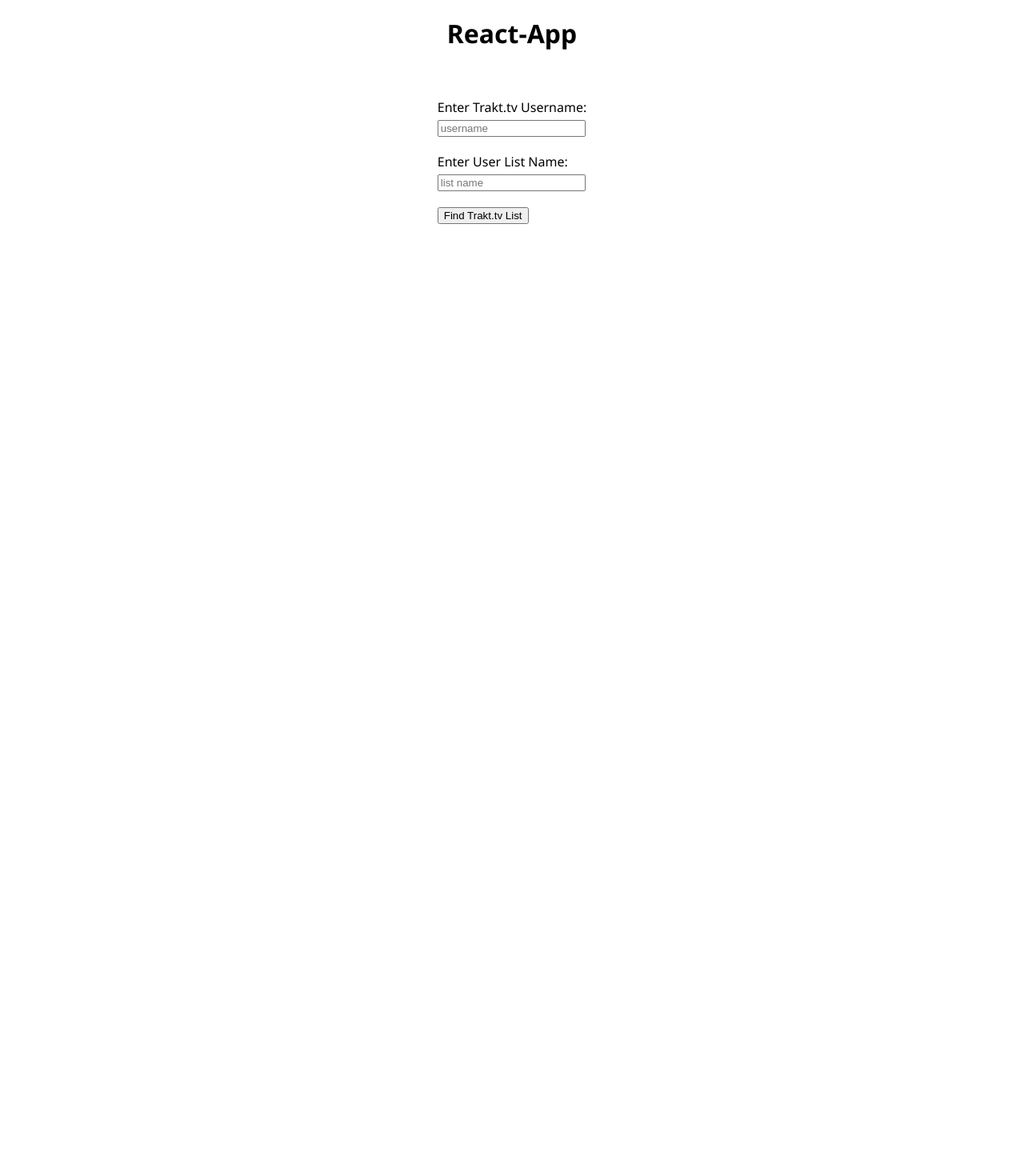
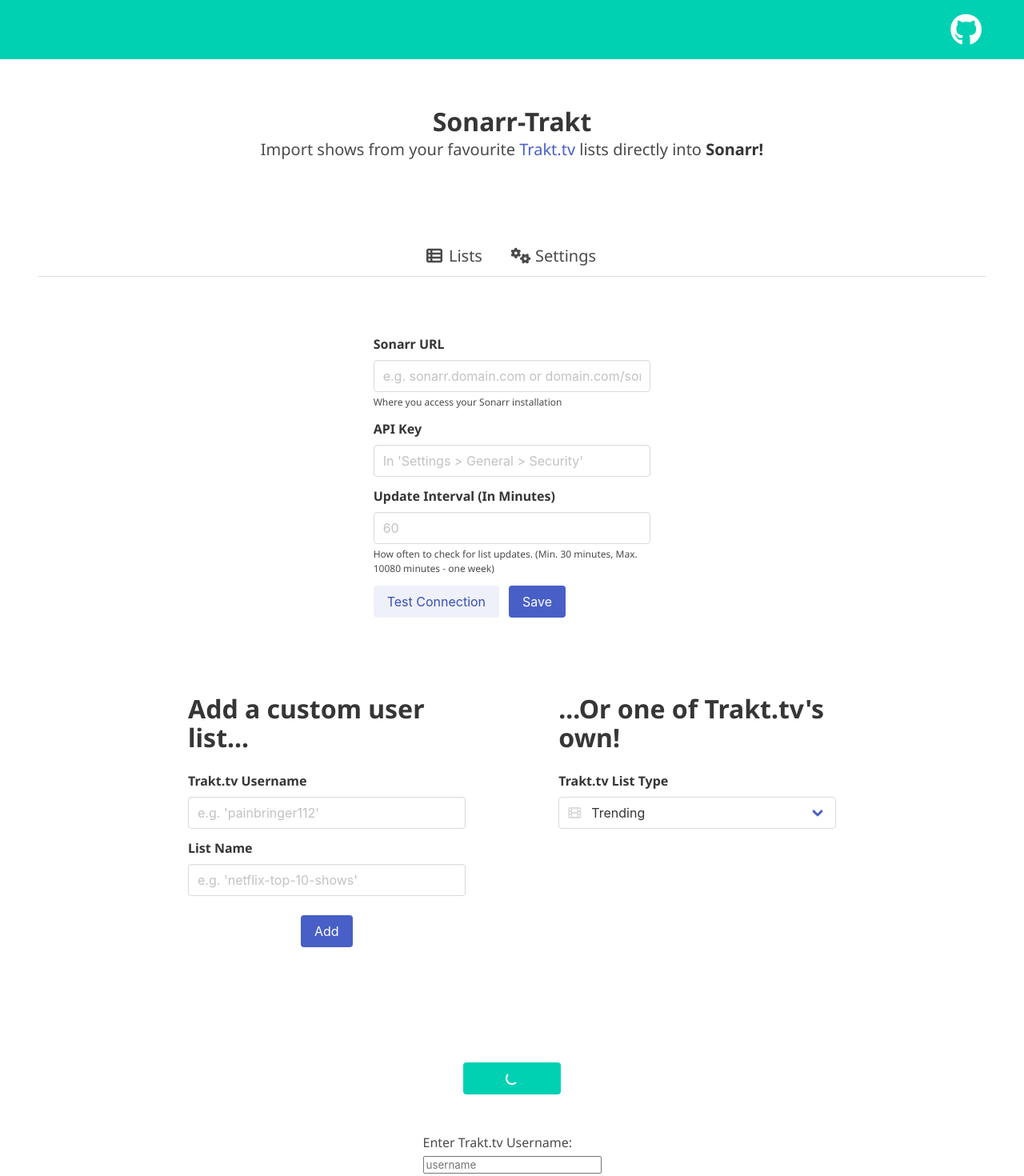
Before and after one commit to christophercatt/listarr, a React (Create React App) app: page / in a window 1280 px wide. Shown: the top 1470 px of the page at 80% size. Before the commit the page ends 800 px from the top, so only its background shows below. Built offline with nearby package versions, Linux system fonts and the light colour scheme.

Commit message:
Initial integration of BulmaCSS for frontend, implemented settings and initial list components

```diff
--- a/public/index.html
+++ b/public/index.html
@@ -28,6 +28,14 @@
       work correctly both with client-side routing and a non-root public URL.
       Learn how to configure a non-root public URL by running `npm run build`.
     -->
+    <link
+      rel="stylesheet"
+      href="https://cdn.jsdelivr.net/npm/bulma@0.9.0/css/bulma.min.css"
+    />
+    <script
+      src="https://kit.fontawesome.com/cbd873f7df.js"
+      crossorigin="anonymous"
+    ></script>
     <title>React App</title>
   </head>
   <body>
--- a/src/App.js
+++ b/src/App.js
@@ -1,6 +1,11 @@
 import React from "react";
 import axios from "axios";
 import "./styles.css";
+import Card from "./components/Card.jsx";
+import Navbar from "./components/Navbar.jsx";
+import Tabs from "./components/Tabs.jsx";
+import Settings from "./components/Settings.jsx";
+import AddList from "./components/AddList.jsx";
 
 export default class App extends React.Component {
   constructor() {
@@ -22,15 +27,41 @@
     console.log("shows = " + this.state.shows);
     shows = shows.map(function (s, index) {
       console.log(s);
-      return (
-        <li key={index}>
-          <span className="title">{s.show.title}</span>
-        </li>
-      );
+      return <Card name={s.show.title} />;
     });
     return (
+      <div>
+        <Navbar />
+
+        <section className="section">
+          <div className="container pt-3 has-text-centered">
+            <h1 className="title">Sonarr-Trakt</h1>
+            <p className="subtitle">
+              Import shows from your favourite <a href="#">Trakt.tv</a> lists
+              directly into <strong>Sonarr!</strong>
+            </p>
+          </div>
+        </section>
+
+        <section className="section">
+          <Tabs />
+          <Settings />
+          <AddList />
+        </section>
+
+        <section className="section">
+          <div className="columns is-centered">
+            <div className="column is-half">
+              <div className="buttons is-centered">
+                <button className="button is-primary is-loading">
+                  Add a show
+                </button>
+              </div>
+            </div>
+          </div>
+        </section>
+
         <div id="content">
-        <h1>React-App</h1>
           <form id="search" onSubmit={this.handleSubmit}>
             <label>Enter Trakt.tv Username:</label>
             <input type="text" ref="user" placeholder="username" required />
@@ -38,7 +69,10 @@
             <input type="text" ref="list" placeholder="list name" required />
             <input type="submit" value="Find Trakt.tv List" />
           </form>
-        <ul>{shows}</ul>
+          <div className="container">
+            <div className="columns is-multiline">{shows}</div>
+          </div>
+        </div>
       </div>
     );
   }
--- /dev/null
+++ b/src/components/AddList.jsx
@@ -0,0 +1,62 @@
+import React from "react";
+
+const AddList = () => {
+  return (
+    <section className="section">
+      <div className="columns is-centered">
+        <div className="column is-one-third">
+          <h3 className="title">Add a custom user list...</h3>
+          <div className="field">
+            <label className="label">Trakt.tv Username</label>
+            <div className="control">
+              <input
+                type="text"
+                className="input"
+                placeholder="e.g. 'painbringer112'"
+              />
+            </div>
+          </div>
+          <div className="field">
+            <label className="label">List Name</label>
+            <div className="control">
+              <input
+                type="text"
+                className="input"
+                placeholder="e.g. 'netflix-top-10-shows'"
+              />
+            </div>
+          </div>
+          <div className="field">
+            <div className="control">
+              <div className="buttons is-centered">
+                <button className="button is-link  mt-3">Add</button>
+              </div>
+            </div>
+          </div>
+        </div>
+        <div className="column is-one-third is-offset-1">
+          <h3 className="title">...Or one of Trakt.tv's own!</h3>
+          <div class="field">
+            <label htmlFor="" className="label">
+              Trakt.tv List Type
+            </label>
+            <p class="control has-icons-left is-expanded">
+              <span class="select is-fullwidth">
+                <select>
+                  <option selected>Trending</option>
+                  <option>Popular</option>
+                  <option>Anticipated</option>
+                </select>
+              </span>
+              <span class="icon is-small is-left">
+                <i class="fas fa-film"></i>
+              </span>
+            </p>
+          </div>
+        </div>
+      </div>
+    </section>
+  );
+};
+
+export default AddList;
--- /dev/null
+++ b/src/components/Card.jsx
@@ -0,0 +1,13 @@
+import React from "react";
+
+const Card = (props) => {
+  return (
+    <div className="column is-one-third">
+      <div className="box">
+        <h5 className="subtitle">{props.name}</h5>
+      </div>
+    </div>
+  );
+};
+
+export default Card;
--- /dev/null
+++ b/src/components/Navbar.jsx
@@ -0,0 +1,42 @@
+import React from "react";
+
+const Navbar = () => {
+  return (
+    /*<div className="container">
+      <nav class="navbar" role="navigation" aria-label="main navigation">
+        <div class="navbar-brand">
+          <div className="navbar-item">
+            <h3 className="title">Sonarr-Trakt</h3>
+          </div>
+        </div>
+
+        <div id="navMenu" class="navbar-menu is-active">
+          <div className="navbar-start"></div>
+          <div class="navbar-end">
+            <div class="navbar-item">
+              <div class="buttons">
+                <a class="button is-light is-medium">
+                  <i class="fas fa-cogs"></i>
+                </a>
+              </div>
+            </div>
+          </div>
+        </div>
+      </nav>
+    </div>*/
+    <div className="container is-fluid py-3 has-background-primary">
+      <div className="level is-mobile">
+        <div className="level-left"></div>
+        <div className="level-right">
+          <div className="level-item">
+            <button className="button is-primary is-medium">
+              <i className="fab fa-2x fa-github"></i>
+            </button>
+          </div>
+        </div>
+      </div>
+    </div>
+  );
+};
+
+export default Navbar;
--- /dev/null
+++ b/src/components/Settings.jsx
@@ -0,0 +1,62 @@
+import React from "react";
+
+const Settings = () => {
+  return (
+    <section className="section">
+      <div className="columns is-centered">
+        <div className="column is-one-third">
+          <div className="field">
+            <label className="label">Sonarr URL</label>
+            <div className="control">
+              <input
+                type="text"
+                className="input"
+                placeholder="e.g. sonarr.domain.com or domain.com/sonarr"
+              />
+            </div>
+            <p className="help">Where you access your Sonarr installation</p>
+          </div>
+          <div className="field">
+            <label className="label">API Key</label>
+            <div className="control">
+              <input
+                type="text"
+                className="input"
+                placeholder="In 'Settings > General > Security'"
+              />
+            </div>
+          </div>
+          <div className="field">
+            <label className="label">Update Interval (In Minutes)</label>
+            <div className="control">
+              <input
+                type="number"
+                min="30"
+                max="10080"
+                step="5"
+                placeholder="60"
+                className="input"
+              />
+            </div>
+            <p className="help">
+              How often to check for list updates. (Min. 30 minutes, Max. 10080
+              minutes - one week)
+            </p>
+          </div>
+          <div className="field is-grouped">
+            <div className="control">
+              <button className="button is-link is-light">
+                Test Connection
+              </button>
+            </div>
+            <div className="control">
+              <button className="button is-link">Save</button>
+            </div>
+          </div>
+        </div>
+      </div>
+    </section>
+  );
+};
+
+export default Settings;
--- /dev/null
+++ b/src/components/Tabs.jsx
@@ -0,0 +1,28 @@
+import React from "react";
+
+const Tabs = () => {
+  return (
+    <div class="tabs is-medium is-centered">
+      <ul>
+        <li>
+          <a>
+            <span class="icon is-small">
+              <i class="fas fa-th-list"></i>
+            </span>
+            <span>Lists</span>
+          </a>
+        </li>
+        <li>
+          <a>
+            <span class="icon is-small">
+              <i class="fas fa-cogs"></i>
+            </span>
+            <span>Settings</span>
+          </a>
+        </li>
+      </ul>
+    </div>
+  );
+};
+
+export default Tabs;
```
Lines whose indentation alone changed are shown as unchanged.
